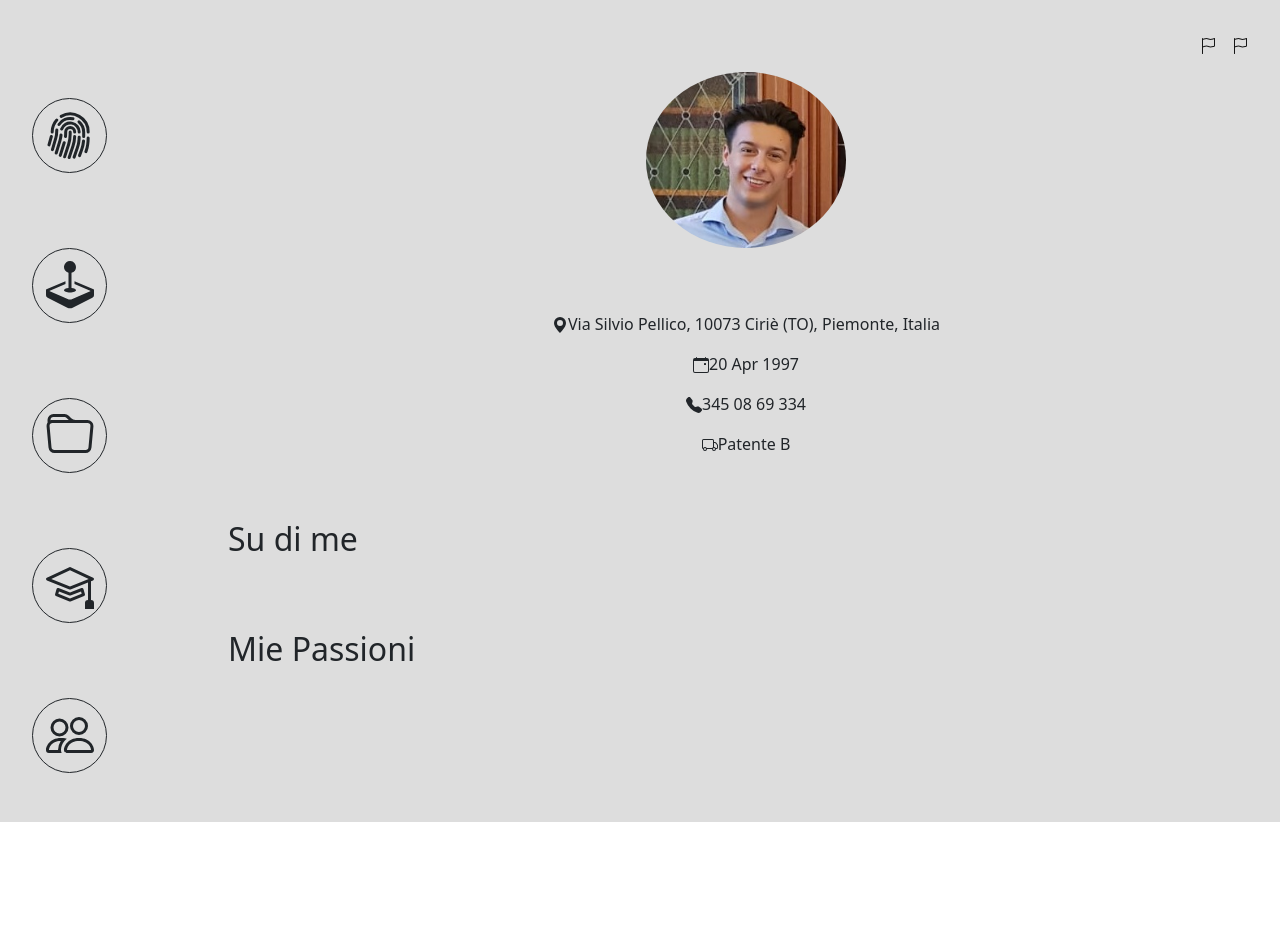
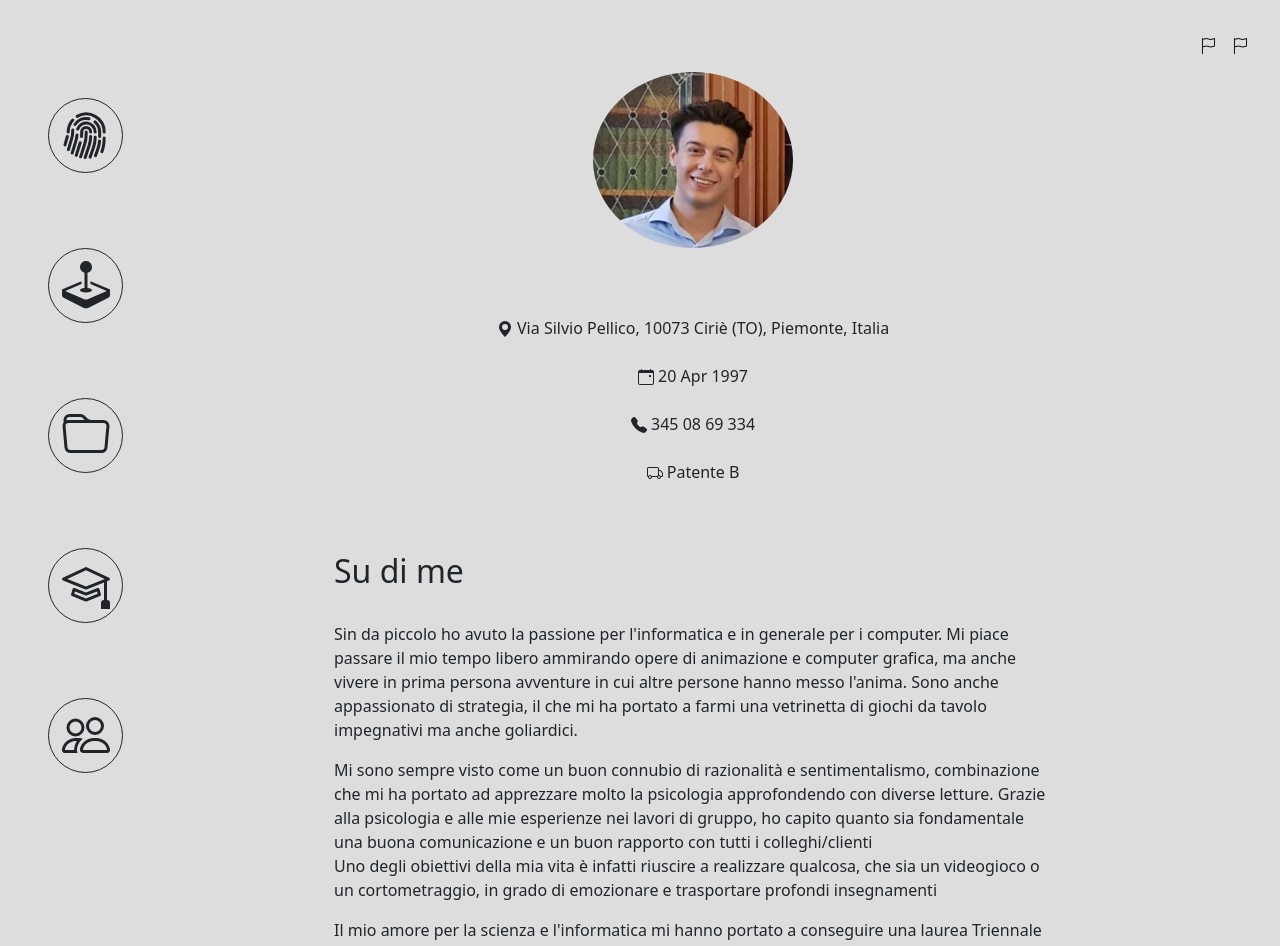
Before and after one commit to FrancescoB97/FrancescoB97.github.io, a React (Create React App) app: page / in a window 1280 px wide. Shown: the top 946 px of the page. Before the commit the page ends 822 px from the top, so only its background shows below. Built offline with nearby package versions, Linux system fonts and the light colour scheme.

Commit message:
docs: Aggiunto paragrafo Su di me

```diff
--- a/src/App.css
+++ b/src/App.css
@@ -1,5 +1,8 @@
 .App {
   text-align: center;
+}
+
+.AppBk {
   background-color: #DDDDDD;
 }
 
--- a/src/App.js
+++ b/src/App.js
@@ -1,5 +1,5 @@
+import "./App.css";
 import "bootstrap/dist/css/bootstrap.min.css";
-import "./App.css";
 import { Col, Row, Container, Image } from "react-bootstrap";
 import AppSidebar from "./components/AppSidebar";
 import { AppNavbar } from "./components/AppNavbar";
@@ -8,58 +8,76 @@ import proPic from "./components/Images/myPhoto.jpg";
 
 function App() {
   return (
-    <Container fluid className="App m-0 p-0">
+    <Container fluid className="AppBk m-0 p-0">
       <div id="body" class="pt-3 px-3">
         <AppNavbar />
         <Row>
-          <Col md={2}>
-            <AppSidebar />
+          <Col md={3}>
+            <AppSidebar/>
           </Col>
-          <Col md={10}>
-            <Image
-              inline
-              className="mx-auto d-none d-sm-block"
-              src={proPic}
-              roundedCircle
-              width="200"
-            />
-            <div className="mt-3 pt-5">
-                <p>
+          <Col md={7}>
+            <Image inline className="mx-auto d-none d-sm-block" src={proPic} roundedCircle width="200"/>
+            <div className="App mt-3 pt-5">
+                <p className="p-1">
                   <svg xmlns="http://www.w3.org/2000/svg" width="16" height="16" fill="currentColor" class="bi bi-geo-alt-fill" viewBox="0 0 16 16">
                     <path d="M8 16s6-5.686 6-10A6 6 0 0 0 2 6c0 4.314 6 10 6 10zm0-7a3 3 0 1 1 0-6 3 3 0 0 1 0 6z" />
                   </svg>
-                  Via Silvio Pellico, 10073 Ciriè (TO), Piemonte, Italia
+                  <a>   Via Silvio Pellico, 10073 Ciriè (TO), Piemonte, Italia</a>
                 </p>
 
-                <p>
+                <p className="p-1">
                   <svg xmlns="http://www.w3.org/2000/svg" width="16" height="16" fill="currentColor" class="bi bi-calendar-event" viewBox="0 0 16 16">
                       <path d="M11 6.5a.5.5 0 0 1 .5-.5h1a.5.5 0 0 1 .5.5v1a.5.5 0 0 1-.5.5h-1a.5.5 0 0 1-.5-.5v-1z"/>
                       <path d="M3.5 0a.5.5 0 0 1 .5.5V1h8V.5a.5.5 0 0 1 1 0V1h1a2 2 0 0 1 2 2v11a2 2 0 0 1-2 2H2a2 2 0 0 1-2-2V3a2 2 0 0 1 2-2h1V.5a.5.5 0 0 1 .5-.5zM1 4v10a1 1 0 0 0 1 1h12a1 1 0 0 0 1-1V4H1z"/>
                   </svg>
-                  20 Apr 1997
+                 <a>   20 Apr 1997</a>
                 </p>
 
-                <p>
+                <p className="p-1">
                   <svg xmlns="http://www.w3.org/2000/svg" width="16" height="16" fill="currentColor" class="bi bi-telephone-fill" viewBox="0 0 16 16">
                     <path fill-rule="evenodd" d="M1.885.511a1.745 1.745 0 0 1 2.61.163L6.29 2.98c.329.423.445.974.315 1.494l-.547 2.19a.678.678 0 0 0 .178.643l2.457 2.457a.678.678 0 0 0 .644.178l2.189-.547a1.745 1.745 0 0 1 1.494.315l2.306 1.794c.829.645.905 1.87.163 2.611l-1.034 1.034c-.74.74-1.846 1.065-2.877.702a18.634 18.634 0 0 1-7.01-4.42 18.634 18.634 0 0 1-4.42-7.009c-.362-1.03-.037-2.137.703-2.877L1.885.511z"/>
                   </svg>
-                  345 08 69 334
+                  <a>   345 08 69 334</a>
                 </p>
 
-                <p>
+                <p className="p-1">
                   <svg xmlns="http://www.w3.org/2000/svg" width="16" height="16" fill="currentColor" class="bi bi-truck" viewBox="0 0 16 16">
                     <path d="M0 3.5A1.5 1.5 0 0 1 1.5 2h9A1.5 1.5 0 0 1 12 3.5V5h1.02a1.5 1.5 0 0 1 1.17.563l1.481 1.85a1.5 1.5 0 0 1 .329.938V10.5a1.5 1.5 0 0 1-1.5 1.5H14a2 2 0 1 1-4 0H5a2 2 0 1 1-3.998-.085A1.5 1.5 0 0 1 0 10.5v-7zm1.294 7.456A1.999 1.999 0 0 1 4.732 11h5.536a2.01 2.01 0 0 1 .732-.732V3.5a.5.5 0 0 0-.5-.5h-9a.5.5 0 0 0-.5.5v7a.5.5 0 0 0 .294.456zM12 10a2 2 0 0 1 1.732 1h.768a.5.5 0 0 0 .5-.5V8.35a.5.5 0 0 0-.11-.312l-1.48-1.85A.5.5 0 0 0 13.02 6H12v4zm-9 1a1 1 0 1 0 0 2 1 1 0 0 0 0-2zm9 0a1 1 0 1 0 0 2 1 1 0 0 0 0-2z"/>
                   </svg>
-                  Patente B
+                  <a>   Patente B</a>
                 </p>
             </div>
 
-            <div className="mt-3 pt-5 d-flex">
-              <h2>Su di me</h2>
+            <div className="mt-3 pt-5">
+              <div>
+                <h2>Su di me</h2>
+                <br/>
+                <p>
+                  Sin da piccolo ho avuto la passione per l'informatica e in generale per i computer. Mi piace passare il mio tempo libero ammirando opere di animazione e computer grafica, ma anche
+                  vivere in prima persona avventure in cui altre persone hanno messo l'anima. Sono anche appassionato di strategia, il che mi ha portato a farmi una vetrinetta di giochi da tavolo
+                  impegnativi ma anche goliardici.
+                </p>
+                <p>
+                  Mi sono sempre visto come un buon connubio di razionalità e sentimentalismo, combinazione che mi ha portato ad apprezzare molto la psicologia approfondendo con diverse letture. Grazie alla psicologia
+                  e alle mie esperienze nei lavori di gruppo, ho capito quanto sia fondamentale una buona comunicazione e un buon rapporto con tutti i colleghi/clienti
+                  <br/>Uno degli obiettivi della mia vita è infatti riuscire a realizzare qualcosa, che sia un videogioco o un cortometraggio, in grado di emozionare e trasportare profondi insegnamenti
+                </p>
+                <p>
+                  Il mio amore per la scienza e l'informatica mi hanno portato a conseguire una laurea Triennale al Politecnico di Torino in ingegneria informatica, e la passione per i videogiochi
+                  mi ha fatto intraprendere il ramo di Grafica e Multimedia, con qualche pizzico di sicurezza informatica, un altro campo che mi ha sempre appassionato.
+                  Adesso sono quasi alla fine di questo intenso cammino che sono orgoglioso di aver scelto perché mi ha permesso di crescere ed aprire la mente.
+                </p>
+
+              </div>
             </div>
 
-            <div className="mt-3 pt-5 d-flex">
-              <h2>Mie Passioni</h2>
+            <div className="mt-3 pt-5">
+            <div>
+                <h2>I miei interessi</h2>
+                <br/>
+                <p>Videogiochi, letteratura, psicologia, informatica, sicurezza informatica, medicina, giochi da tavolo, sport</p>
+
+              </div>
             </div>
           </Col>
         </Row>
--- a/src/components/AppSidebar.js
+++ b/src/components/AppSidebar.js
@@ -10,7 +10,7 @@ import {
 
 function AppSidebar() {
   return (
-    <div>
+    <div className = "ms-3">
       <Nav id="filters-nav">
         <ListGroup as="ul" id="filters-nav-list">
 
```
